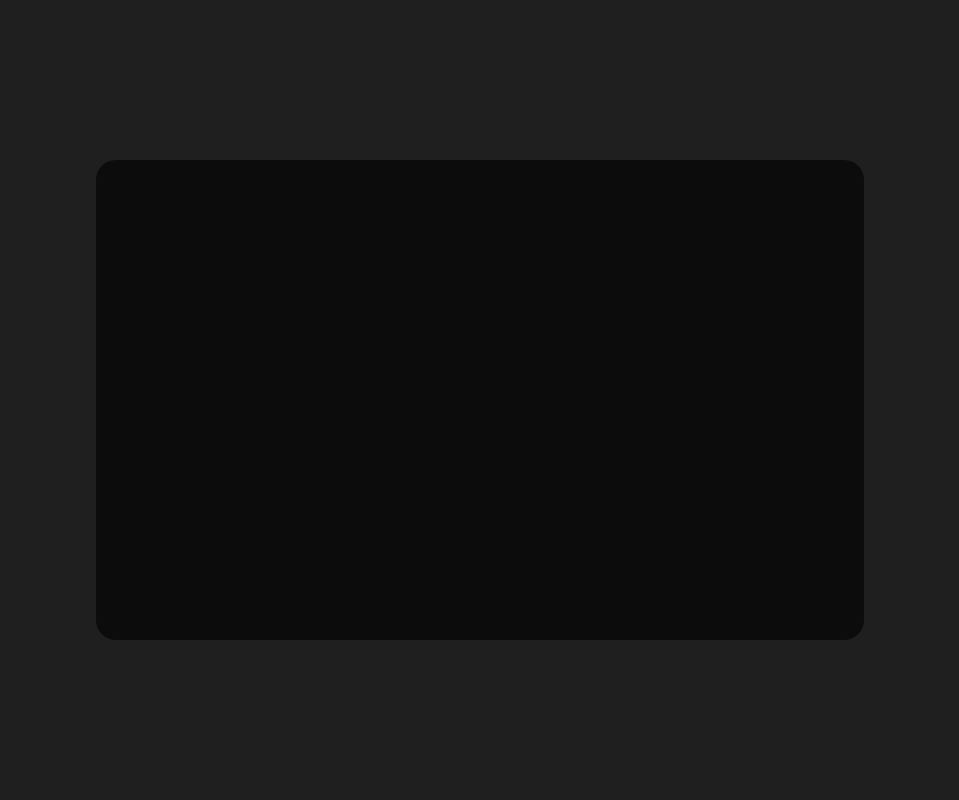
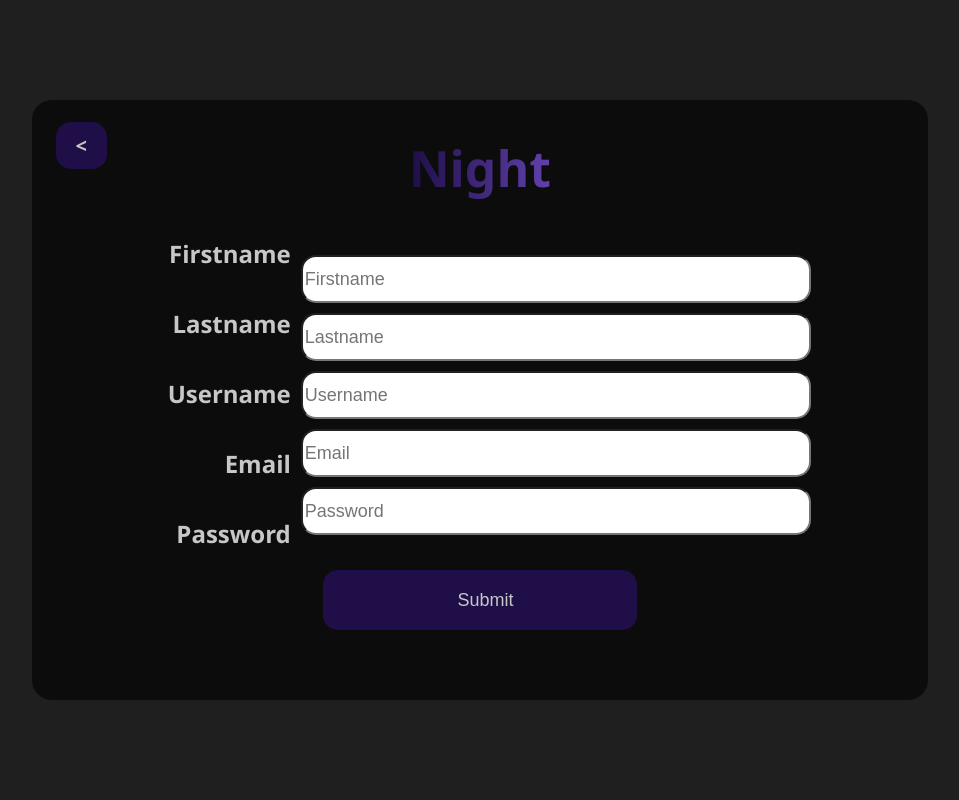
Before and after one commit to wcv7/Flask-Chat-App, a Flask app: page /Auth/SignUp in a window 1280 px wide. Shown: the whole page, without its empty margins (160-1119 px from the left). Run offline with Flask 3, Linux system fonts and the light colour scheme.

Commit message:
Updated To Add SignUP

```diff
--- a/App.py
+++ b/App.py
@@ -43,8 +43,25 @@ def AuthLogin():
             return redirect("/")
     return render_template("Auth.html", HiddenStatus="Hidden", SignUpStatus="LogHidden", LoginStatus="Show")
 
-@app.route("/Auth/SignUp")
+@app.route("/Auth/SignUp", methods=['GET', 'POST'])
 def AuthSignUp():
+    if request.method == "POST":
+        FName = request.form['Firstname']
+        LName = request.form['Lastname']
+        Username = request.form['Username']
+        Email = request.form['Email']
+        Password = request.form['Password']
+        print(FName, LName, Username, Email, Password)
+        if LocalServer.CreateAccount(FName, LName, Username, Email, Password):
+            print(":)")
+            resp = make_response(redirect("/"))
+            resp.set_cookie('Username', Username)
+            resp.set_cookie("Password", Password)
+            print("Success")
+            return resp
+        else:
+            print("Redirecting")
+            return redirect("/")
     return render_template("Auth.html", HiddenStatus="Hidden", LoginStatus="SignHidden", SignUpStatus="Show")
 
 @app.route("/Auth/Return")
--- a/static/CSS/Auth.css
+++ b/static/CSS/Auth.css
@@ -10,14 +10,19 @@
 
 .Auth-Container{
     position: relative;
-    height: 60%;
-    width: 60%;
+    height: 75%;
+    width: 70%;
     background-color: rgb(12, 12, 12);
     top: 50%;
     left: 50%;
     transform: translate(-50%, -50%);
     border-radius: 20px;
     overflow: hidden;
+}
+
+.Auth-Container input{
+    font-size: 18px;
+    font-weight: 500;
 }
 
 .Start-Container{
@@ -141,6 +146,80 @@
     font-weight: 600;
 }
 
+.SignUp-Container{
+    position: relative;
+    display: flex;
+    flex-direction: row;
+    top: 0;
+    right: 100%;
+    width: 100%;
+    height: 100%;
+    align-items: center;
+    justify-content: center;
+}
+
+.SignUp-Container form{
+    position: relative;
+    display: flex;
+    flex-direction: row;
+    width: 100%;
+    height: 100%;
+    align-items: center;
+    justify-content: center;
+}
+
+.SignUp-Container h1{
+    position: absolute;
+    top: 0%;
+}
+
+.SignUp-Container h2{
+    margin: 12px 10px 25px 0px;
+}
+
+.SignUp-Container .NamesDiv{
+    display: flex;
+    flex-direction: column;
+    width: 30%;
+    justify-content: center;
+    align-items: end;
+    height: 100%;
+}
+
+.SignUp-Container .InputsDiv{
+    display: flex;
+    flex-direction: column;
+    width: 70%;
+    justify-content: center;
+    align-items: left;
+    height: 100%;
+}
+
+.SignUp-Container input{
+    margin: 0px 0px 10px 0px;
+    width: 80%;
+    height: 7%;
+    border-radius: 15px;
+}
+
+.SignUp-SignUpBtn{
+    position: absolute;
+    width: 0px!important;
+    padding: 20px 20% 40px 15%!important;
+    background-color: var(--Primary-Colour);
+    border: none;
+    font-size: 15px;
+    font-weight: 600;
+    bottom: 10%;
+}
+
+.SignUp-Container.Show{
+    position: absolute;
+    animation-name: SlideToContainer;
+    animation-duration: 1s;
+    animation-timing-function: ease-in-out;
+    right: 0%;
+}
 
 @media only screen and (max-width: 600px) {
     .Auth-Container {
--- a/templates/Auth.html
+++ b/templates/Auth.html
@@ -24,7 +24,27 @@
                     <input type="submit" class="Login-LoginBtn AButton"></input>
                 </form>
             </div>
-            <div class="SignUp-Container {{SignUpStatus}}"></div>
+            <div class="SignUp-Container {{SignUpStatus}}">
+                <form action="/Auth/SignUp" method="POST">
+                    <a href="Return" class="Login-BackBtn AButton"><</a>
+                    <h1 class="Main-Gradient">Night</h1>
+                    <div class="NamesDiv">
+                        <h2>Firstname</h2>
+                        <h2>Lastname</h2>
+                        <h2>Username</h2>
+                        <h2>Email</h2>
+                        <h2>Password</h2>
+                    </div>
+                    <div class="InputsDiv">
+                        <input type="text" placeholder="Firstname" name="Firstname">
+                        <input type="text" placeholder="Lastname" name="Lastname">
+                        <input type="text" placeholder="Username" name="Username">
+                        <input type="email" placeholder="Email" name="Email">
+                        <input type="password" placeholder="Password" name="Password">
+                    </div>
+                    <input type="submit" class="SignUp-SignUpBtn AButton"></input>
+                </form>
+            </div>
         </div>
     </div>
 {% endblock %}
```
Also changed, not shown: Auth.html (+23 -3 lines), Backend/Data.py (+58 -0 lines), Backend/Data.db.
